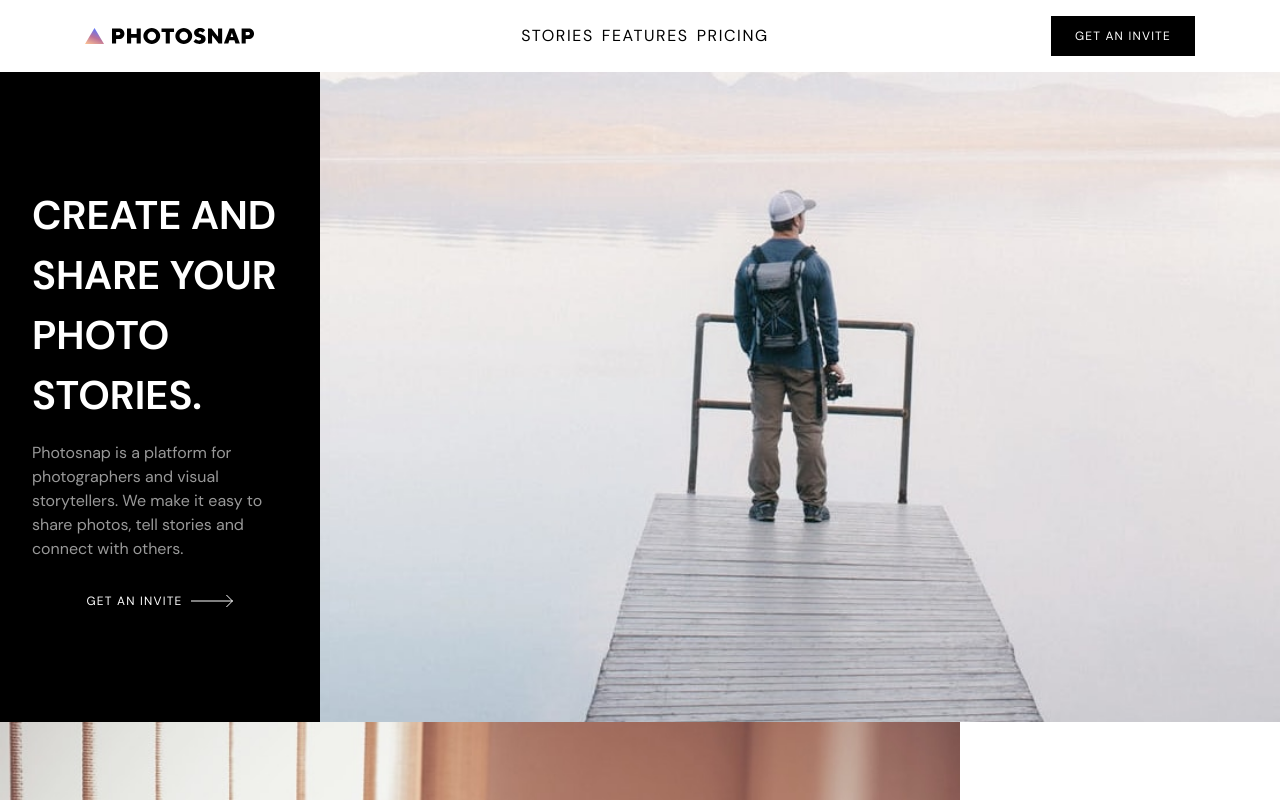
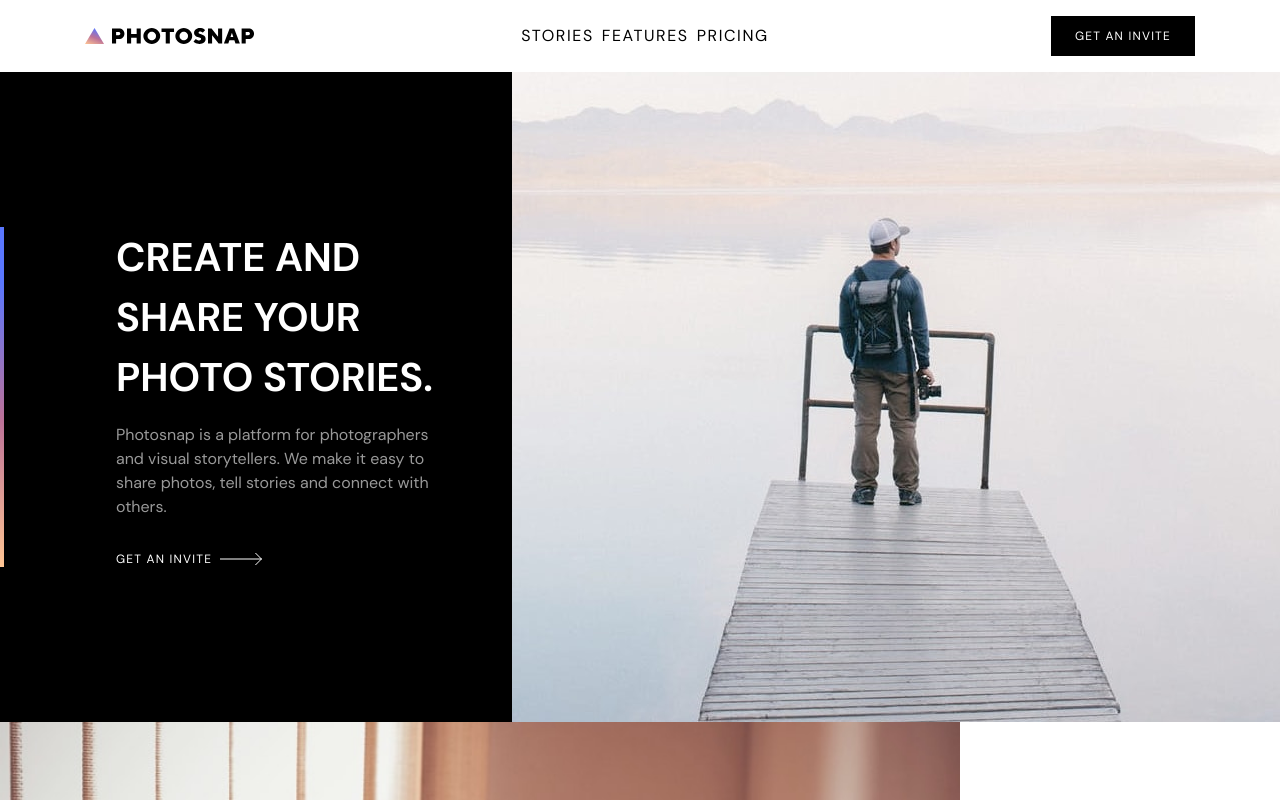
Before and after one commit to dominikrubroeder/photosnap-multi-page-website, a Next.js app: page / in a window 1280 px wide. Shown: the top 800 px of the page. Built offline with nearby package versions, Linux system fonts and the light colour scheme.

Commit message:
Refactor Home page section to match Figma design

```diff
--- a/components/ui/Button.tsx
+++ b/components/ui/Button.tsx
@@ -10,9 +10,15 @@ interface ButtonProps {
    */
   variant: 'contained' | 'text';
   onClick?: () => void;
+  link?: string;
 }
 
-const Button: React.FC<ButtonProps> = ({ text, variant = 'text', onClick }) => {
+const Button: React.FC<ButtonProps> = ({
+  text,
+  variant = 'text',
+  onClick,
+  link,
+}) => {
   const onClickHandler = () => {
     if (onClick) onClick();
   };
--- a/pages/index.tsx
+++ b/pages/index.tsx
@@ -17,7 +17,7 @@ export default function Home() {
       <Header />
 
       <main>
-        <section className="grid min-h-[40.625rem] md:grid-cols-[3fr_1fr] lg:grid-cols-[1fr_3fr]">
+        <section className="grid min-h-[40.625rem] md:grid-cols-[3fr_1fr] lg:grid-cols-[2fr_3fr]">
           <div className="relative min-h-[17.8125rem] md:order-2">
             <Image
               src="/home/desktop/create-and-share.jpg"
@@ -27,19 +27,25 @@ export default function Home() {
             />
           </div>
 
-          <div className="flex flex-col items-center justify-center gap-8 bg-black px-8 py-4 text-white md:order-1">
+          <div className="relative flex flex-col items-center justify-center gap-8 bg-black text-white md:order-1">
+            <div className="flex w-full gap-4">
+              <div className="w-1 bg-brand"></div>
+
+              <div className="relative left-1/2 grid max-w-xs flex-1 -translate-x-1/2 gap-8">
                 <div className="grid gap-4">
                   <h1 className="text-[2.5rem] font-bold uppercase">
                     Create and share your photo stories.
                   </h1>
                   <p className="opacity-[60%]">
                     Photosnap is a platform for photographers and visual
-                storytellers. We make it easy to share photos, tell stories and
-                connect with others.
+                    storytellers. We make it easy to share photos, tell stories
+                    and connect with others.
                   </p>
                 </div>
 
                 <Button variant="text" text="Get an invite" />
+              </div>
+            </div>
           </div>
         </section>
 
--- a/tailwind.config.js
+++ b/tailwind.config.js
@@ -9,6 +9,10 @@ module.exports = {
       colors: {
         'brand-light-grey': 'hsl(0, 0%, 87%)',
       },
+      backgroundImage: {
+        brand:
+          'linear-gradient(26.57deg, #FFC593 0.42%, #BC7198 43.46%, #5A77FF 83.33%)',
+      },
     },
   },
   plugins: [],
```
Lines whose indentation alone changed are shown as unchanged.
